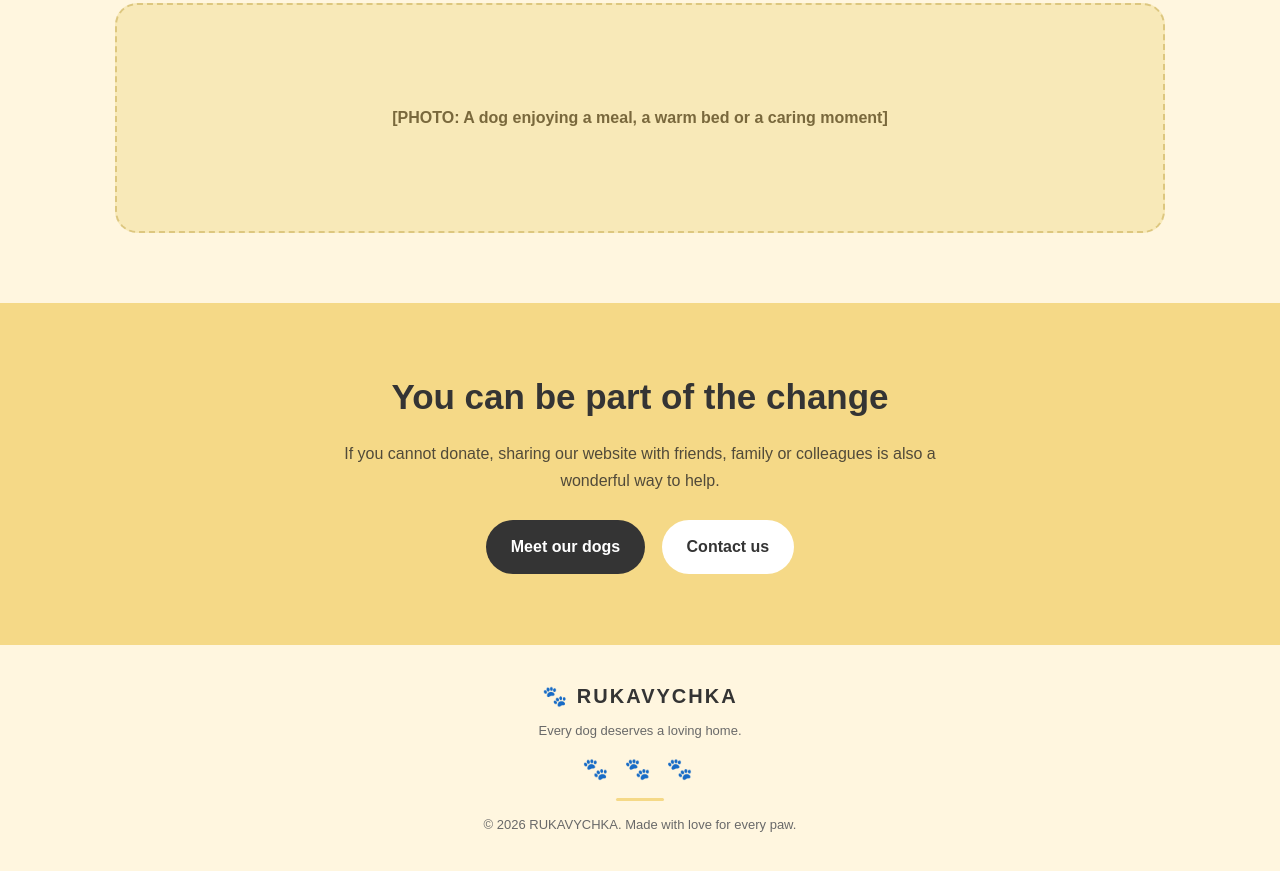
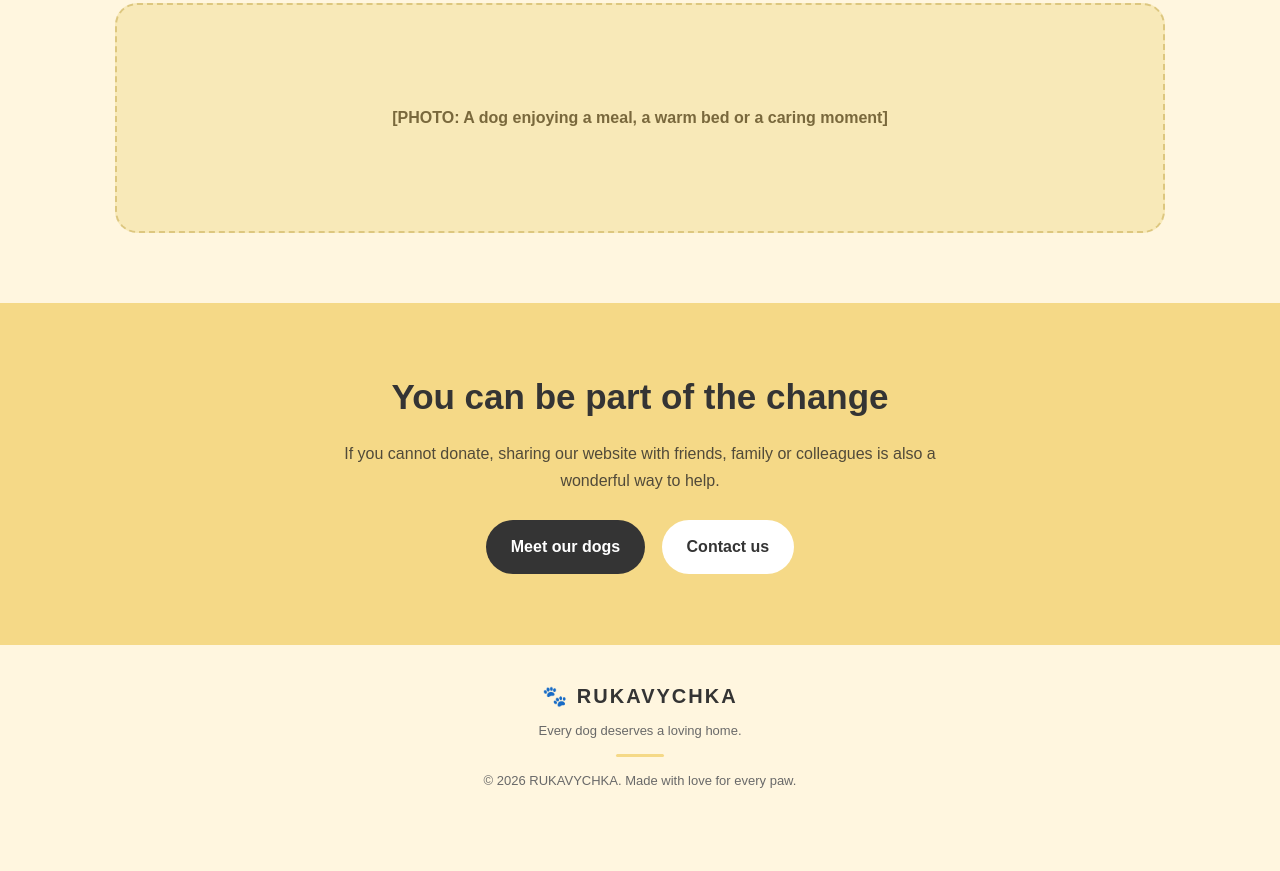
Before and after one commit to webatelie-global/RUKAVYCHKA, a plain HTML site: page help.html in a window 1280 px wide. Shown: the part 2666-3537 px from the top of the page. After the commit the page ends 3498 px from the top, so only its background shows below. Drawn offline with Linux system fonts and the light colour scheme.

Commit message:
Update help.html

```diff
--- a/help.html
+++ b/help.html
@@ -604,8 +604,6 @@ footer{
 
   <div data-i18n="footerText">Every dog deserves a loving home.</div>
 
-  <div class="footer-paws">🐾 🐾 🐾</div>
-
   <div class="footer-line"></div>
 
   <p>© 2026 RUKAVYCHKA. Made with love for every paw.</p>
```
